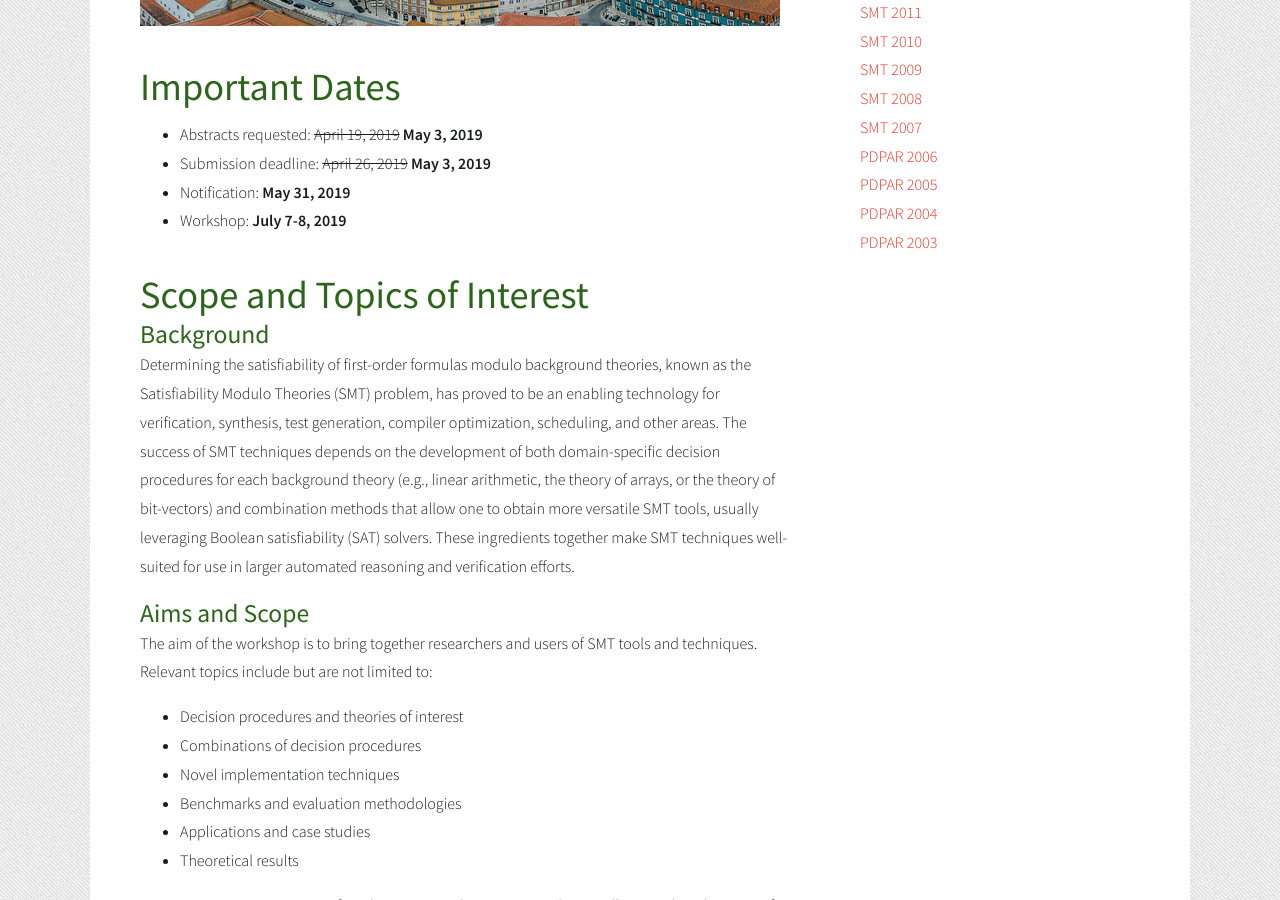
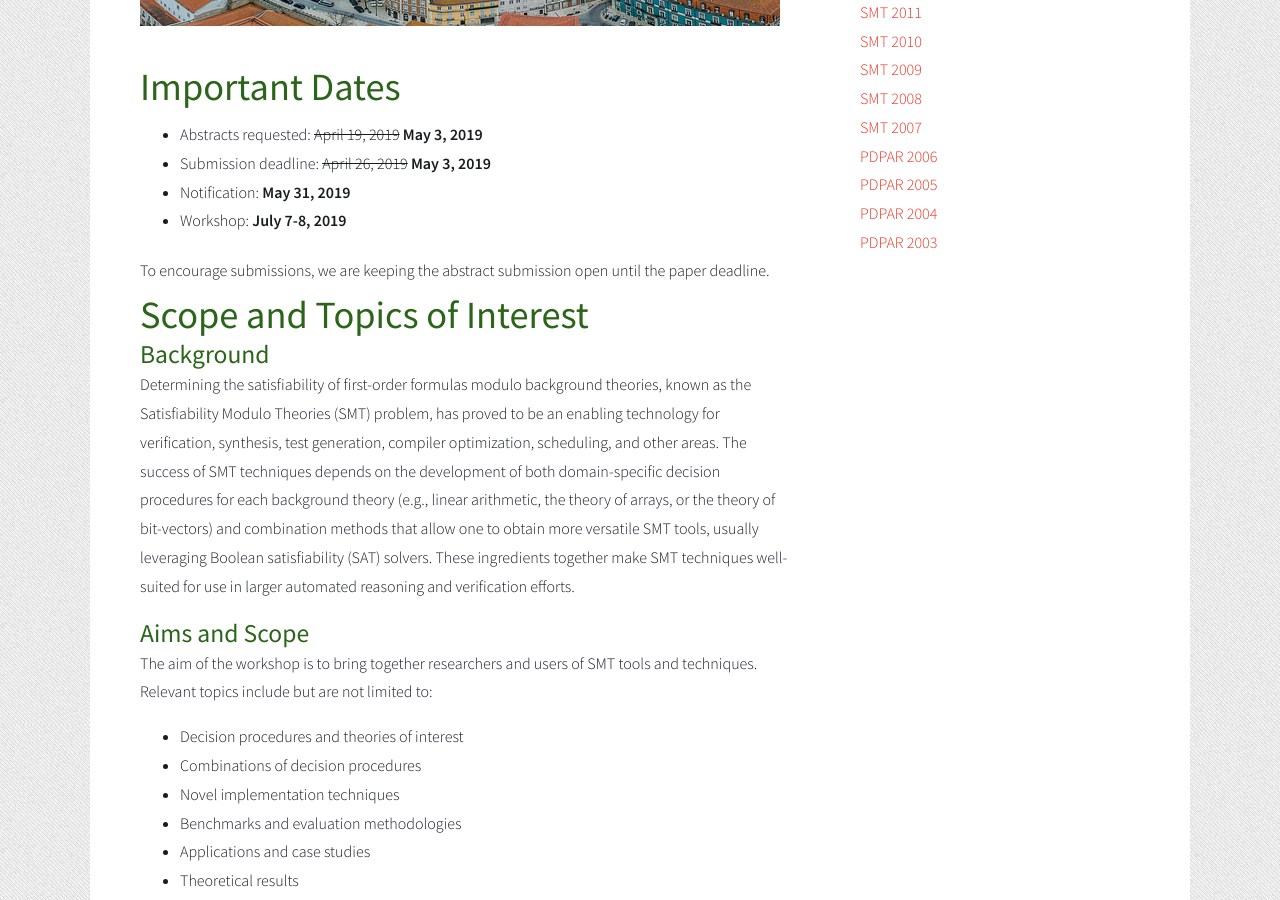
Before and after one commit to smt2019/smt2019.github.io, a Jekyll site: the page built from index.html, in a window 1280 px wide and 900 px high, scrolled down 625 px. Built offline with Jekyll 4.4.1, drawn with Linux system fonts in a browser that asks for light colours.

Commit message:
Update abstract note

```diff
--- a/index.html
+++ b/index.html
@@ -13,7 +13,10 @@ layout: layout
     <li>Workshop: <b>July 7-8, 2019</b> </li>
   </ul>
 </div>
+To encourage submissions, we are keeping the abstract submission open until the
+paper deadline.
 </div>
+
 
 <h2>Scope and Topics of Interest</h2>
 
```
